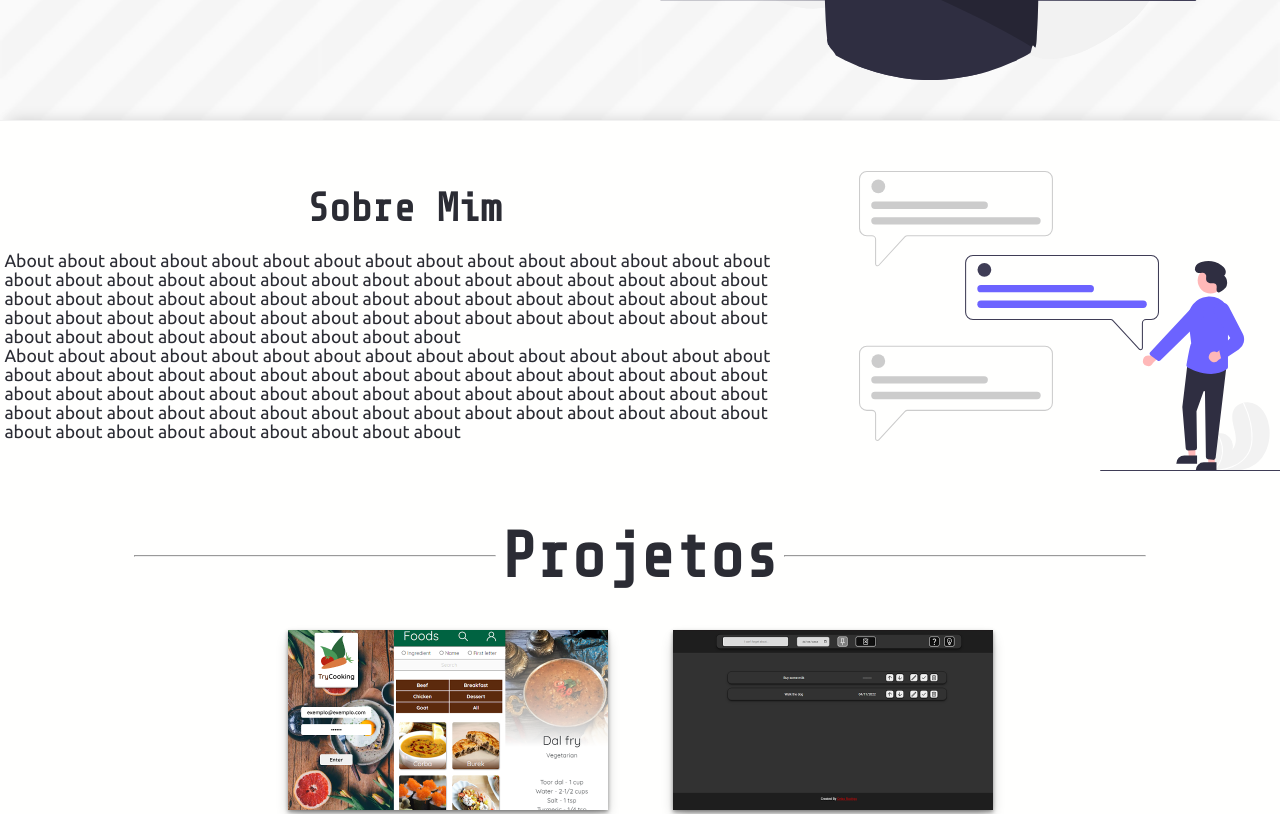
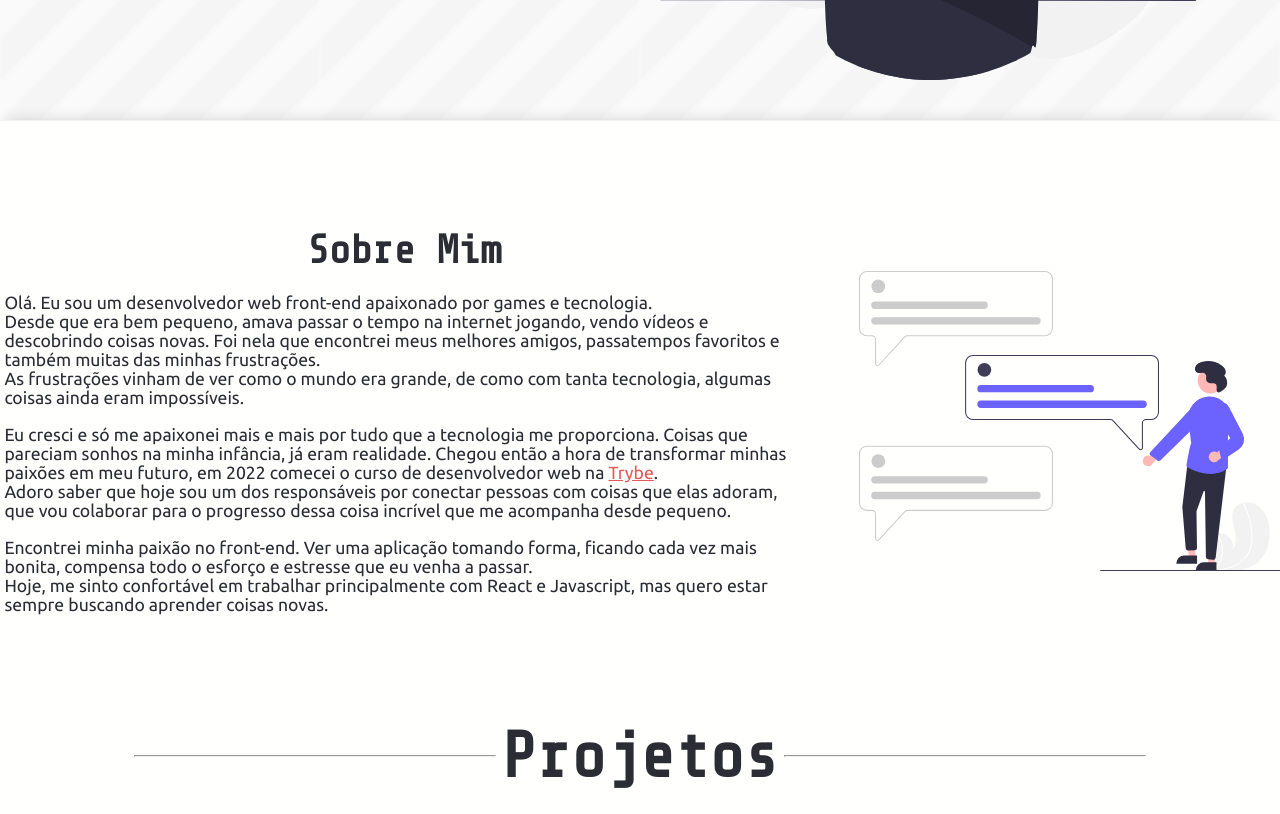
Before and after one commit to celso-rodrigo/celso-rodrigo.github.io, a React (Create React App) app: page / in a window 1280 px wide. Shown: the part 680-1494 px from the top of the page. Built offline with nearby package versions, Linux system fonts and the light colour scheme.

Commit message:
Adicionado sobre.

```diff
--- a/src/components/About.js
+++ b/src/components/About.js
@@ -6,8 +6,15 @@ function About() {
     <section className="about">
       <div className="about-content">
         <h1>Sobre Mim</h1>
-        <p>About about about about about about about about about about about about about about about about about about about about about about about about about about about about about about about about about about about about about about about about about about about about about about about about about about about about about about about about about about about about about about about about about about about about about</p>
-        <p>About about about about about about about about about about about about about about about about about about about about about about about about about about about about about about about about about about about about about about about about about about about about about about about about about about about about about about about about about about about about about about about about about about about about about</p>
+        <p>Olá. Eu sou um desenvolvedor web front-end apaixonado por games e tecnologia.</p>
+        <p>Desde que era bem pequeno, amava passar o tempo na internet jogando, vendo vídeos e descobrindo coisas novas. Foi nela que encontrei meus melhores amigos, passatempos favoritos e também muitas das minhas frustrações. </p>
+        <p>As frustrações vinham de ver como o mundo era grande, de como com tanta tecnologia, algumas coisas ainda eram impossíveis.</p>
+        <br />
+        <p>Eu cresci e só me apaixonei mais e mais por tudo que a tecnologia me proporciona. Coisas que pareciam sonhos na minha infância, já eram realidade. Chegou então a hora de transformar minhas paixões em meu futuro, em 2022 comecei o curso de desenvolvedor web na <a href="https://www.betrybe.com" target="_black" rel="external">Trybe</a>.</p>
+        <p>Adoro saber que hoje sou um dos responsáveis por conectar pessoas com coisas que elas adoram, que vou colaborar para o progresso dessa coisa incrível que me acompanha desde pequeno.</p>
+        <br />
+        <p>Encontrei minha paixão no front-end. Ver uma aplicação tomando forma, ficando cada vez mais bonita, compensa todo o esforço e estresse que eu venha a passar.</p>
+        <p>Hoje, me sinto confortável em trabalhar principalmente com React e Javascript, mas quero estar sempre buscando aprender coisas novas.</p>
       </div>
       <div className="about-img">
         <img src={aboutImg} alt="Ilustração da sessão sobre."/>
--- a/src/styles/about.css
+++ b/src/styles/about.css
@@ -1,10 +1,11 @@
 .about {
 	z-index: 1;
-	padding: 40px 0;
+	padding-top: 40px 0;
 	gap: 30px;
   display: flex;
 	justify-content: center;
-	height: 400px;
+	align-items: center;
+	height: 600px;
 	border-top: 1px solid var(--color-4);
 	box-shadow: 0 -8px 15px -10px rgba(0, 0, 0, 0.2);
 }
--- a/src/styles/main.css
+++ b/src/styles/main.css
@@ -35,6 +35,11 @@ p {
   color: var(--color-2);
 }
 
+a {
+	color: var(--color-5);
+}
+
+
 .main {
   display: flex;
   flex-direction: column;
--- a/src/styles/nav.css
+++ b/src/styles/nav.css
@@ -16,7 +16,6 @@
 
 .nav-options {
   font-family: var(--font-1);
-  color: var(--color-1);
 	font-size: 1.3rem;
   list-style: none;
   display: flex;
@@ -34,6 +33,7 @@
 }
 
 .nav-link a {
+  color: var(--color-1);
   cursor: pointer;
 	transition: 0.1s;
 }
--- a/src/styles/projectInfo.css
+++ b/src/styles/projectInfo.css
@@ -71,10 +71,6 @@
 	font-size: 1rem;
 }
 
-.project-description a {
-	color: var(--color-5);
-}
-
 .project-info .link-containers {
 	display: flex;
 	align-items: center;
```
